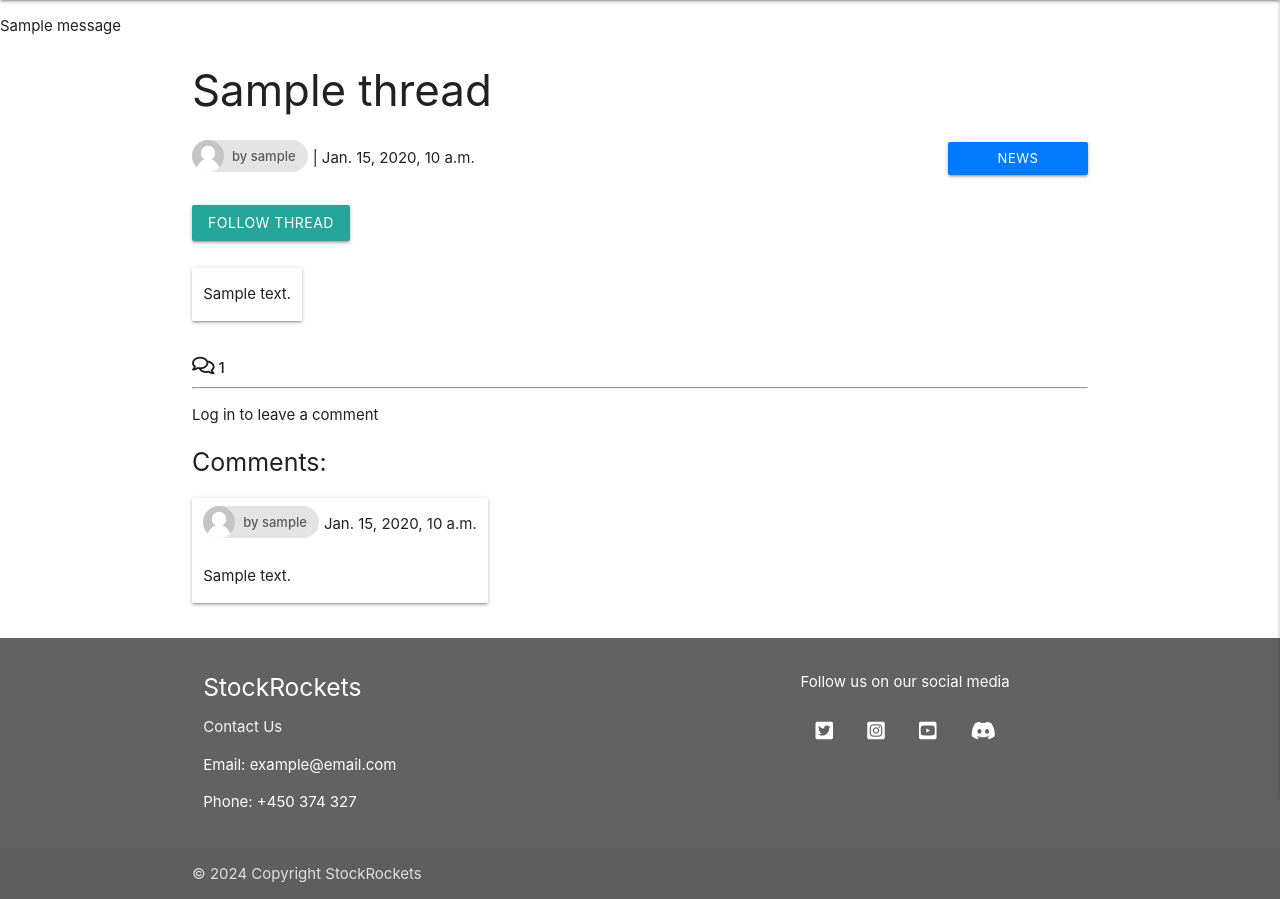
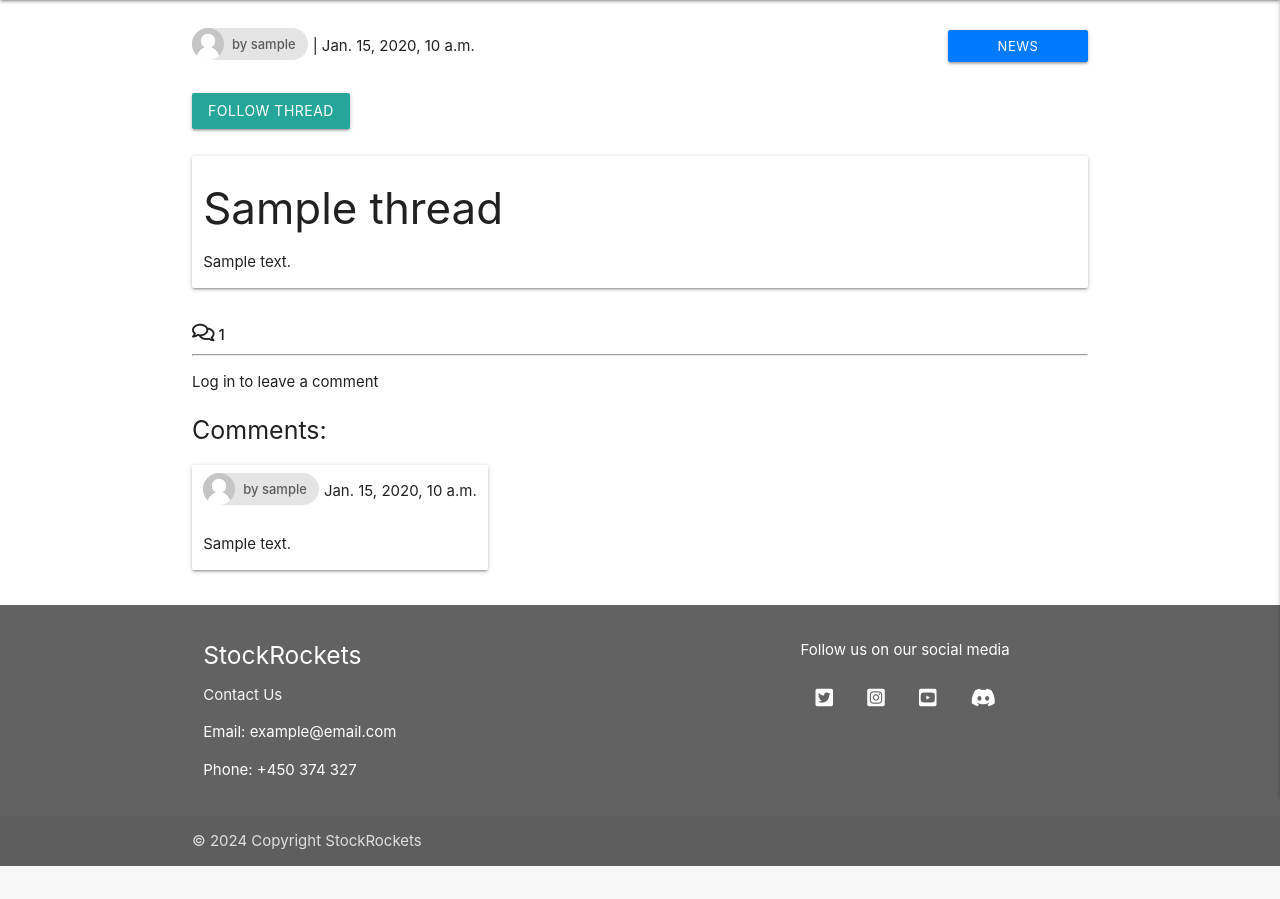
Before and after one commit to elindalenback/stock-rockets, a Django app: a page that uses templates/base.html in a window 1280 px wide. Shown: the part 64-963 px from the top of the page. After the commit the page ends 930 px from the top, so only its background shows below. Run offline with Django 4.2, Linux system fonts and the light colour scheme; tables that the repository leaves empty hold one stand-in row (values such as "Sample post"); one stand-in notice (Sample message) is shown; some libraries are stand-ins or nearby versions.

Commit message:
Enhance user messages and displaying them as a toast

```diff
--- a/forum/templates/forum/thread_detail.html
+++ b/forum/templates/forum/thread_detail.html
@@ -8,7 +8,6 @@
     <div class="container">
         <div class="row g-0">
             <div class="col-md-6 masthead-text">
-                <h3 class="post-title">{{ thread.title }}</h3>
                 <div class="created-info">
                     <div class="chip">
                         <img src="{% static 'images/anon-pp.png' %}" alt="Thread Author">
@@ -22,17 +21,18 @@
     </div>
 </div>
 
-<div class="container follow-btn">
-    <form action="{% url 'follow_add' thread.thread_id %}" method="POST">
-        <button id="follow-btn" class="btn waves-effect waves-light" type="submit" name="follow_add">Follow Thread</button>
+<div class="container" id="follow-btn">
+    <form id="follow-form" action="{% url 'follow_add' thread.thread_id %}" method="POST">
+        <button class="btn waves-effect waves-light" type="submit" name="follow_add">Follow Thread</button>
         {% csrf_token %}
     </form>
 </div>
 
 <div class="container">
     <div class="row">
-        <div class="col card mb-4  mt-3 left  top">
+        <div id="thread-text-card" class="col card mb-4  mt-3 left  top">
             <div class="card-body">
+                <h3 class="post-title">{{ thread.title }}</h3>
                 <p class="card-text">
                     {{ thread.thread_text | safe }}
                 </p>
--- a/forum/views.py
+++ b/forum/views.py
@@ -58,9 +58,10 @@ def create_thread(request):
             thread = thread_form.save(commit=False)
             thread.author = request.user
             thread.save()
+            messages.add_message(request, messages.SUCCESS, 'YAY! You posted a new thread!')
             return redirect('thread_detail', slug=thread.slug)
         else:
-            messages.info(request, "There is some error with the details you provided. please retry." )
+            messages.info(request, "There is some error with the details you provided. Please retry." )
 
     else:  # For GET requests or invalid POST data
         thread_form = ThreadForm()
--- a/static/css/style.css
+++ b/static/css/style.css
@@ -69,6 +69,8 @@ main {
     margin: 0;
 }
 
+
+
 /* Override Materialize CSS to make select element visible */
 #thread-form select {
     display: block !important;
@@ -95,6 +97,10 @@ a {
 }
 
 /*------------------------------------------------- Thread Page */
+.masthead {
+    margin-top: 20px;
+}
+
 .created-info {
     display: flex;
     align-items: center; /* Align items vertically */
@@ -103,6 +109,7 @@ a {
 .created-info .chip {
     display: flex;
     align-items: center; /* Align items vertically */
+    line-height: 1.1;
 }
 
 .created-info a {
@@ -126,6 +133,10 @@ a {
     height: auto;
 }
 
+#thread-text-card {
+    width: 100%;
+}
+
 /*----------------------------------------------------- Footer */
 i {
     font-size: 3rem;
--- a/templates/base.html
+++ b/templates/base.html
@@ -67,13 +67,17 @@
 
 
   <main class="flex-shrink-0 main-bg">
-    {% if messages %}
-    <ul class="messages">
-        {% for message in messages %}
-        <li{% if message.tags %} class="{{ message.tags }}"{% endif %}>{{ message }}</li>
-        {% endfor %}
-    </ul>
-    {% endif %}
+    {% for message in messages %}
+    <script>
+      document.addEventListener('DOMContentLoaded', function () {
+        M.toast({
+          html: "{{ message }}",
+          classes: "{{ message.tags }}"
+        });
+      });
+    </script>
+    {% endfor %}
+
     {% block content %}
     <!-- Content Goes here -->
     {% endblock content %}
```
Also changed, not shown: static/js/script.js (line endings or trailing spaces).
